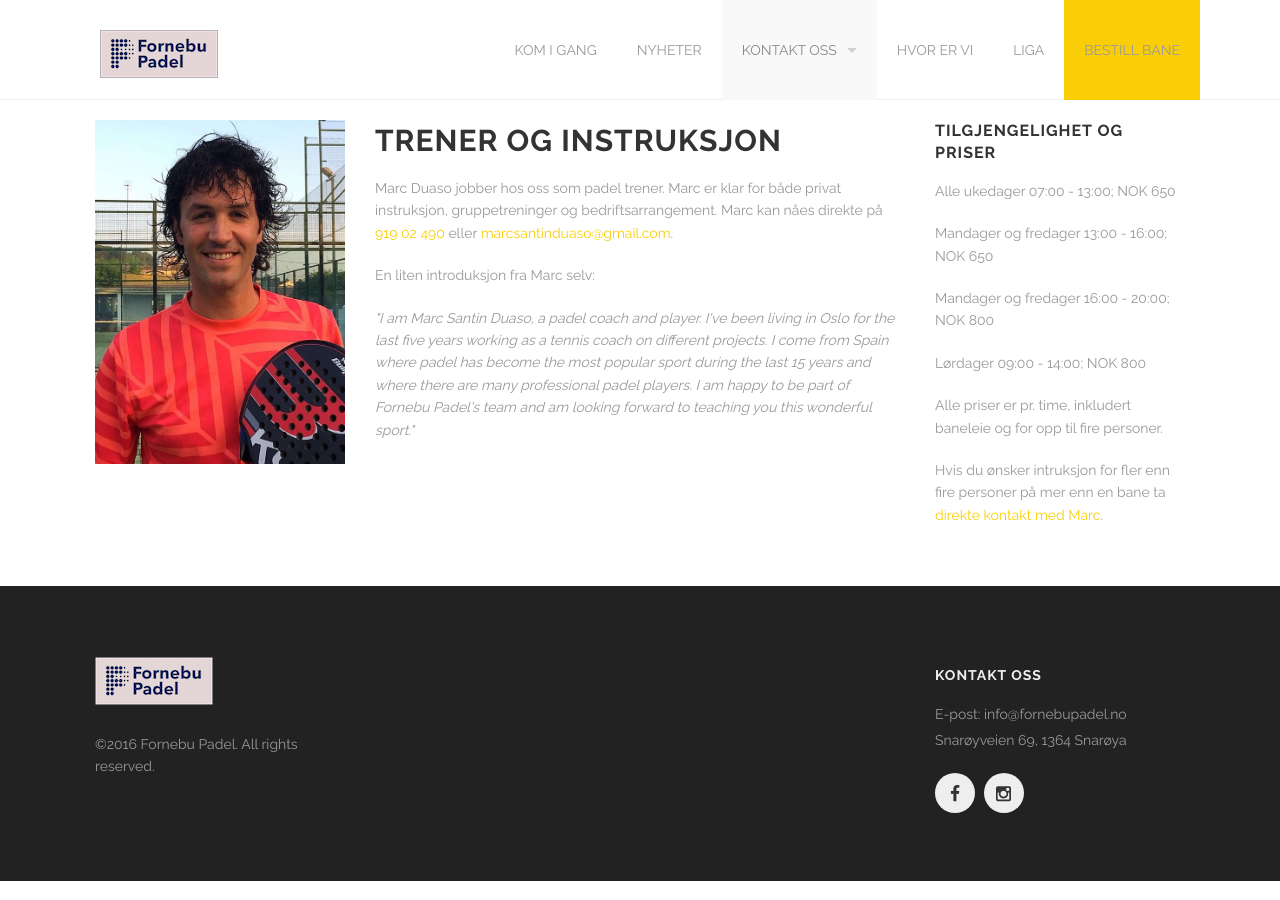
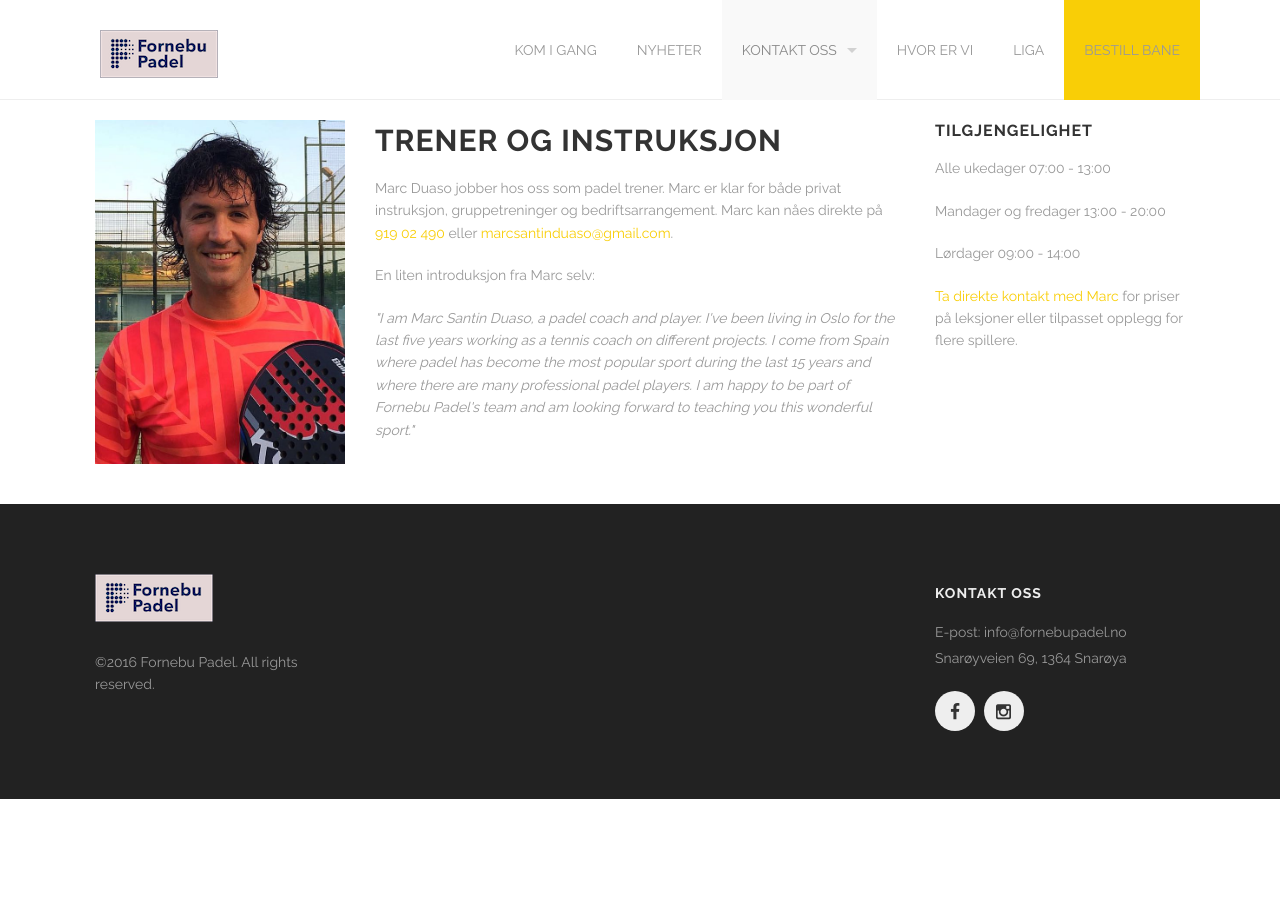
Before and after one commit to fornebu-padel/fornebu-padel.github.io, a Jekyll site: the page built from trener.html, in a window 1280 px wide. Built offline with Jekyll 4.4.1, drawn with Linux system fonts in a browser that asks for light colours.

Commit message:
Removed Marcs prices and updated league links

```diff
--- a/liga.html
+++ b/liga.html
@@ -8,7 +8,7 @@
   <div class='row'>
     <div class='large-6 columns'>
     	<h2>Fornebu Padel liga</h2>
-    	<p>Fornebu Padel arrangerer liga for både herrer og damer. Herreligaen er delt opp i forskjellige divisjoner. <a href="https://ligaspel.se/fbu/padel/tabeller/" target="_blank">Tabeller</a> og <a href="https://ligaspel.se/fbu/padel/om/" target="_blank">regler</a> finnes på <a href="https://ligaspel.se/fbu" target="_blank">ligaspel.se</a>. Påmelding kan gjøres på <a href="https://ligaspel.se/register/me/join/fbu/padel/" target="_blank">ligaspel.se</a> eller ved å legge igjen en beskjed på <a href="https://www.facebook.com/fornebupadel" target="_blank">Facebook</a>.</p>
+    	<p>Fornebu Padel arrangerer liga for både herrer og damer. Herreligaen er delt opp i forskjellige divisjoner. <a href="https://ligaspel.se/fbu/padel2/tables/" target="_blank">Tabeller</a> og <a href="https://ligaspel.se/fbu/padel2/" target="_blank">kamper</a> finnes på <a href="https://ligaspel.se/fbu" target="_blank">ligaspel.se</a>. Påmelding kan gjøres på <a href="https://ligaspel.se/register/me/join/fbu/padel/" target="_blank">ligaspel.se</a> eller ved å legge igjen en beskjed på <a href="https://www.facebook.com/fornebupadel" target="_blank">Facebook</a>.</p>
     </div>
     <div class='large-6 columns'>
       <a href="https://ligaspel.se/fbu/padel/tabeller/" target="_blank">
--- a/trener.html
+++ b/trener.html
@@ -16,13 +16,11 @@
       <p><i>"I am Marc Santin Duaso, a padel coach and player. I've been living in Oslo for the last five years working as a tennis coach on different projects. I come from Spain where padel has become the most popular sport during the last 15 years and where there are many professional padel players. I am happy to be part of Fornebu Padel's team and am looking forward to teaching you this wonderful sport."</i></p>
     </div>
     <div class='large-3 columns'>
-      <h3>Tilgjengelighet og priser</h3>
-      <p>Alle ukedager 07:00 - 13:00; NOK 650</p>
-      <p>Mandager og fredager 13:00 - 16:00; NOK 650</p>
-      <p>Mandager og fredager 16:00 - 20:00; NOK 800</p>
-      <p>Lørdager 09:00 - 14:00; NOK 800</p>
-      <p>Alle priser er pr. time, inkludert baneleie og for opp til fire personer.</p>
-      <p>Hvis du ønsker intruksjon for fler enn fire personer på mer enn en bane ta <a href="mailto:marcsantinduaso@gmail.com">direkte kontakt med Marc</a>.</p>
+      <h3>Tilgjengelighet</h3>
+      <p>Alle ukedager 07:00 - 13:00</p>
+      <p>Mandager og fredager 13:00 - 20:00</p>
+      <p>Lørdager 09:00 - 14:00</p>
+      <p><a href="mailto:marcsantinduaso@gmail.com">Ta direkte kontakt med Marc</a> for priser på leksjoner eller tilpasset opplegg for flere spillere.</p>
     </div>
   </div>
 </div>
```
